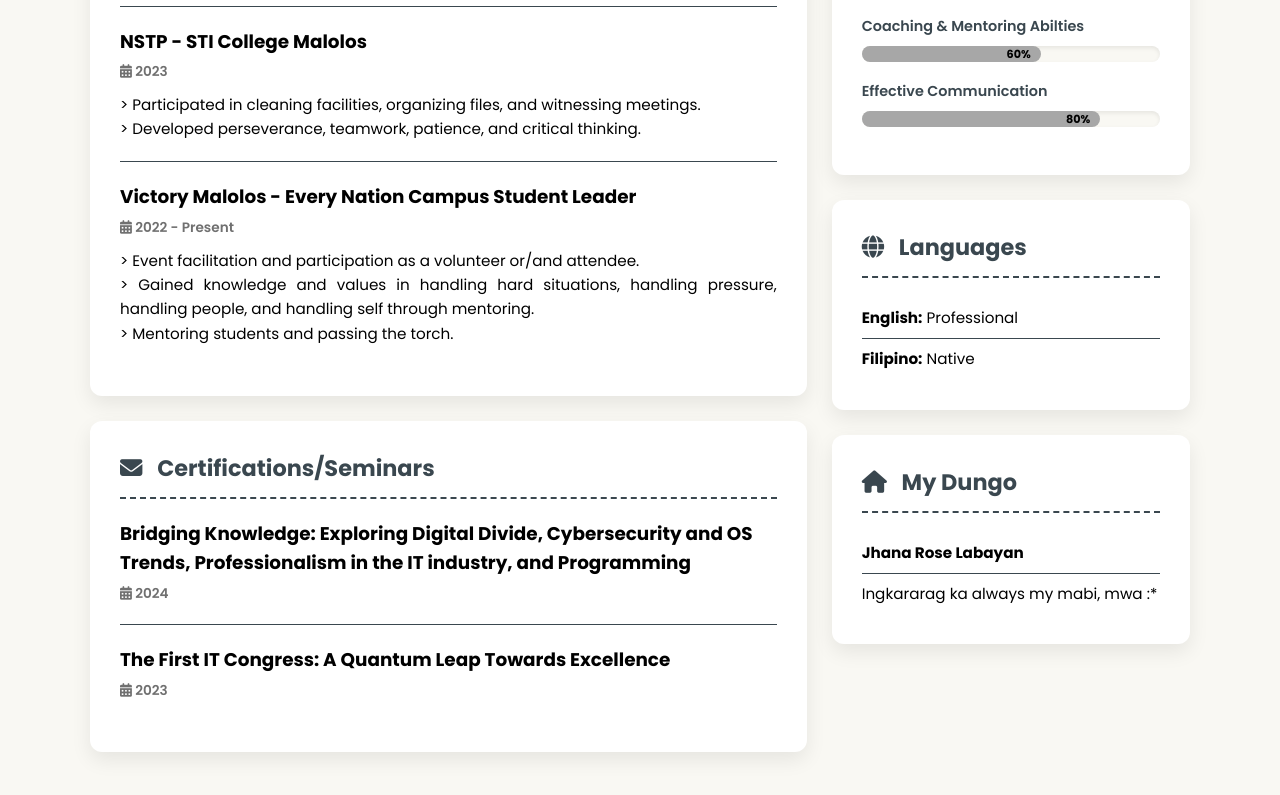
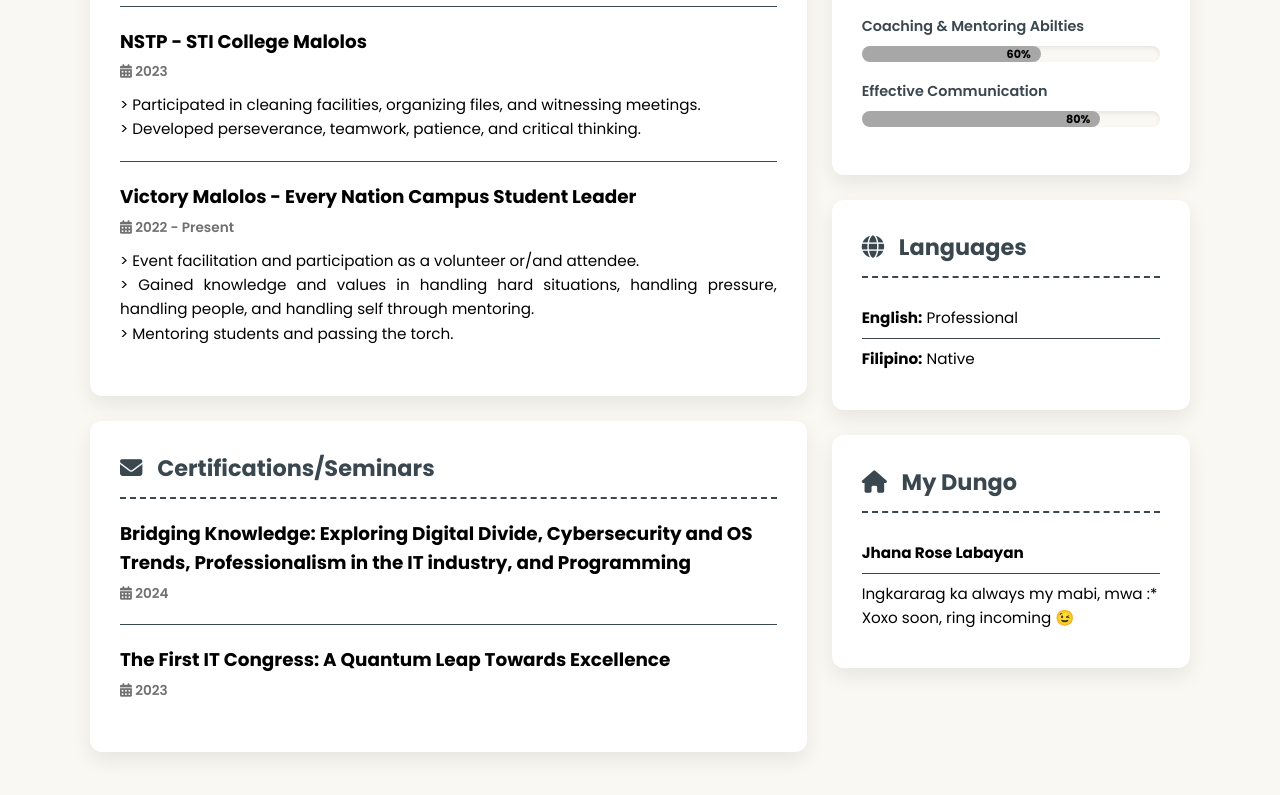
Before and after one commit to M4shir0n/examplemabi.github.io, a plain HTML site: page index.html in a window 1280 px wide. Shown: the part 1171-1966 px from the top of the page. Drawn offline with Linux system fonts and the light colour scheme.

Commit message:
Update index.html

```diff
--- a/index.html
+++ b/index.html
@@ -199,7 +199,11 @@
                 <h2 class="section-title"><i class="fas fa-home"></i> My Dungo</h2>
                 <ul class="custom-list">
                     <li><strong>Jhana Rose Labayan</strong></li>
-                    <li>Ingkararag ka always my mabi, mwa :*</li>
+                    <li>
+                        Ingkararag ka always my mabi, mwa :*
+                        <br>
+                        Xoxo soon, ring incoming 😉
+                    </li>
                 </ul>
             </section>
 
```
